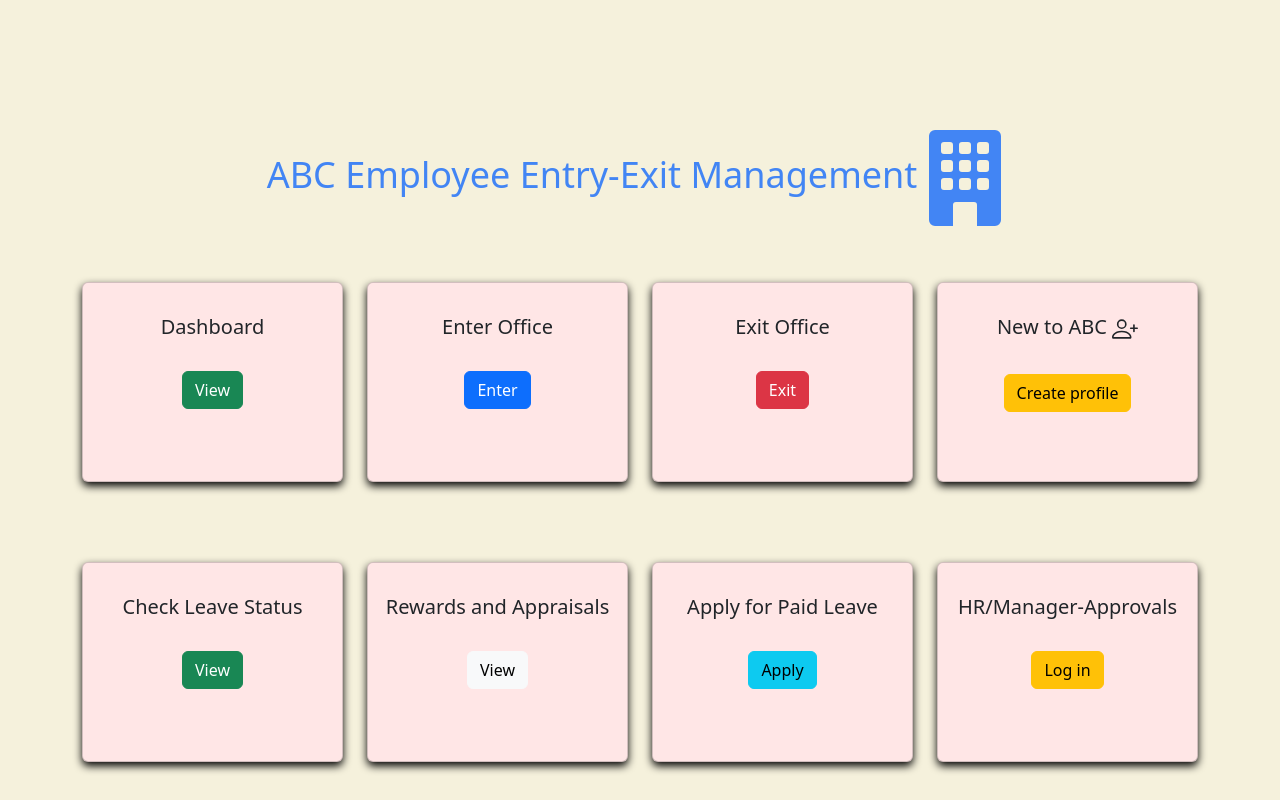
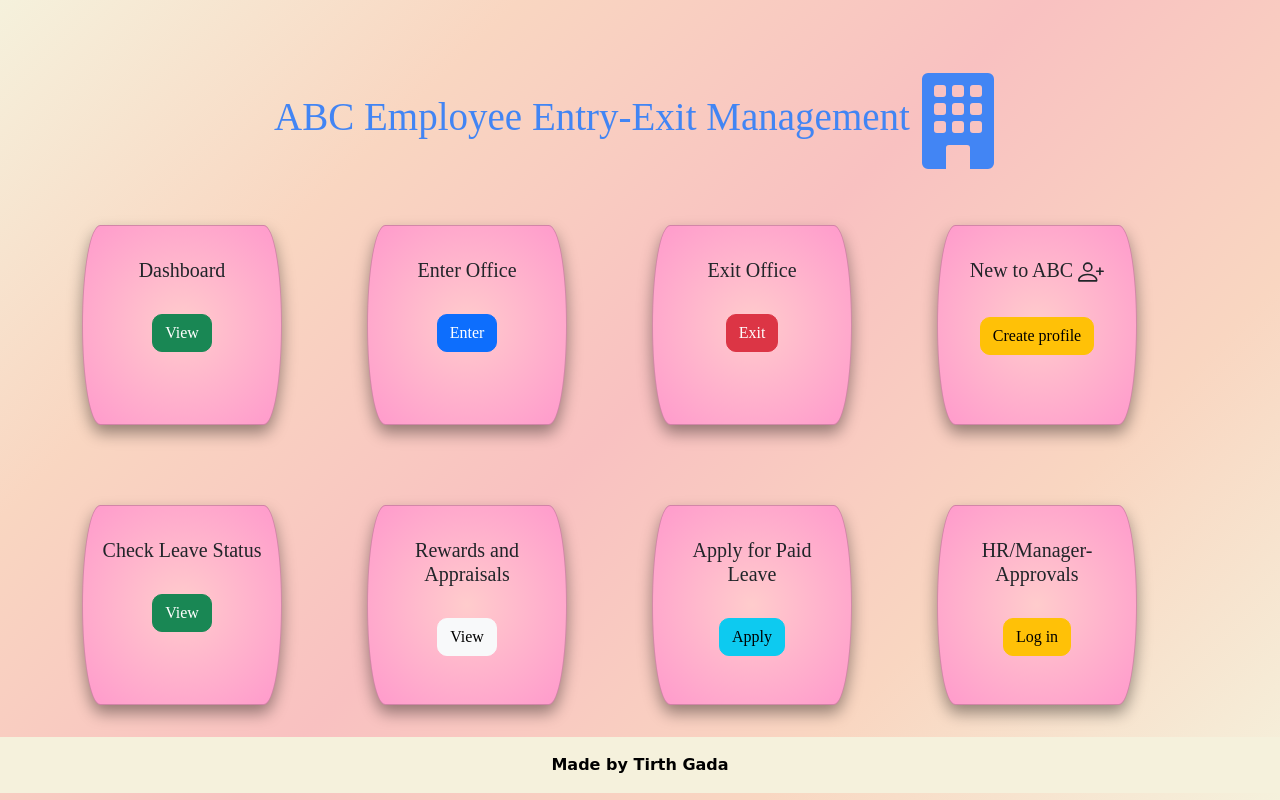
Before and after one commit to TirthGada/EmployeeEntry-Exit-system-django, a Django app: page / in a window 1280 px wide. Run offline with Django 4.2, Linux system fonts and the light colour scheme.

Commit message:
Beautiful UI of main page and created linear gradient

```diff
--- a/office/templates/office/apply_leave.html
+++ b/office/templates/office/apply_leave.html
@@ -25,7 +25,6 @@
             margin-top: 20px;
         }
 
-        /* ... (your existing styles) ... */
     </style>
 </head>
 <body>
--- a/office/templates/office/index.html
+++ b/office/templates/office/index.html
@@ -7,37 +7,59 @@
 </head>
 <link href="https://cdn.jsdelivr.net/npm/bootstrap@5.3.0/dist/css/bootstrap.min.css" rel="stylesheet" integrity="sha384-9ndCyUaIbzAi2FUVXJi0CjmCapSmO7SnpJef0486qhLnuZ2cdeRhO02iuK6FUUVM" crossorigin="anonymous">
 <style>
-
 body {
-        background-color: #f5f1dc;
+    background: linear-gradient(135deg, #f5f1dc, #f9d6c1, #f9c1c1, #f9d6c1, #f5f1dc); /* Gradient colors */
     text-align: center;
     display: flex;
     flex-direction: column;
     justify-content: center;
     height: 100vh; /* Set the height of the body to 100% viewport height */
+    font-family: Copperplate;
 }
 
-    .container {
-        flex: 1; /* Allow the container to take up the remaining vertical space */
-    }
 
     h1 {
         color: #4285F4;
-        font-size: 36px;
-        margin-top: 130px;
+        font-size: 39px;
+        margin-top: 90px;
     }
 
+    /* Hexagon-like card shape */
     .card {
-        box-shadow: 0 4px 8px rgba(1, 0, 0, 1);
-        height: 200px; /* Set a fixed height for all cards */
+        position: relative;
+        width: 200px;
+        height: 200px;
+        background: radial-gradient(circle, #ffcccc, #ff99cc); /* Radial gradient colors */
+        border-radius: 10% / 55%;
+        box-shadow: 0 8px 16px rgba(0, 0, 0, 0.4);
+        overflow: hidden; /* Clip the content within the hexagon shape */
+        transition: transform 0.3s, box-shadow 0.3s;
     }
 
     .card:hover {
-        border: 13px solid;
+        background: radial-gradient(circle, #ccffcc, #99ffcc); /* Lighter radial gradient colors on hover */
+        box-shadow: 0 12px 20px rgba(0, 0, 0, 0.4);
+        transform: translateY(-10px);
+    }
+
+    /* Rainbow border on hover */
+    .card:hover::before {
+        content: "";
+        position: absolute;
+        top: -4%;
+        left: -4%;
+        right: -4%;
+        bottom: -4%;
+        border-radius: 10% / 55%;
+        border: 6px solid;
         border-image: linear-gradient(35deg, #ff0000, #ff7f00, #ffff00, #00ff00, #0000ff, #4b0082, #9400d3); /* Rainbow colors */
         border-image-slice: 1; /* Make the entire border gradient */
-        transform: rotate(360deg);
+        z-index: -1;
+    }
 
+
+    .btn {
+        border-radius: 10px; /* Rounded button */
     }
 
 </style>
@@ -131,5 +153,10 @@
             </div>
         </div>
     </div></div></div>
+
+          <section class="mb-4">
+        <div class="text-center p-3" style="background-color: #f5f1dc; color: #000000; font-weight: bold; font-family: cursive;"">
+         Made by Tirth Gada
+        </div>
 </body>
 </html>
--- a/office/views.py
+++ b/office/views.py
@@ -173,7 +173,7 @@ def apply_leave(request):
 
         if employee:
             LeaveApplication.objects.create(employee=employee, start_date=start_date, end_date=end_date, reason=reason)
-            return redirect('')
+            return redirect('dashboard')
         else:
             return redirect('create_employee_profile')
 
@@ -200,8 +200,7 @@ def senior_dashboard(request):
             pending_leave_applications = LeaveApplication.objects.filter(leave_approved=False, leave_rejected=False)
             return render(request, 'office/senior_dashboard.html', {'pending_leave_applications': pending_leave_applications,'senior_id':senior_id})
         else:
-            return render(request, 'office/login.html', {'login_form': login_form, 'error_message': 'Invalid senior ID or password.'})
-
+            return render(request, 'office/senior_dashboard.html')
     else:
         login_form = LoginForm()
         return render(request, 'office/login.html', {'login_form': login_form})
```
Also changed, not shown: office/templates/office/reward.html (+8 -1 lines), db.sqlite3, office/forms.py (line endings or trailing spaces), office/models.py (line endings or trailing spaces), 1 other file. Lines whose indentation alone changed are shown as unchanged.
